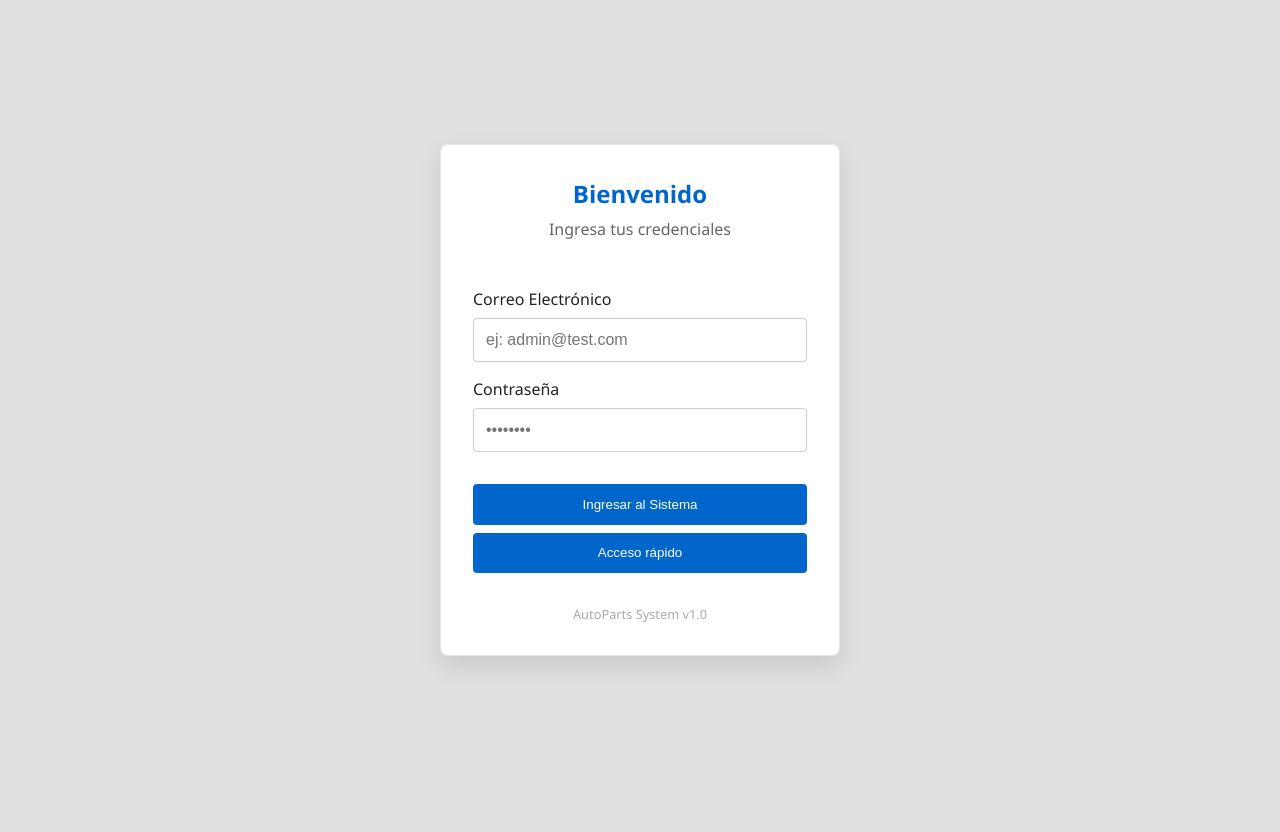
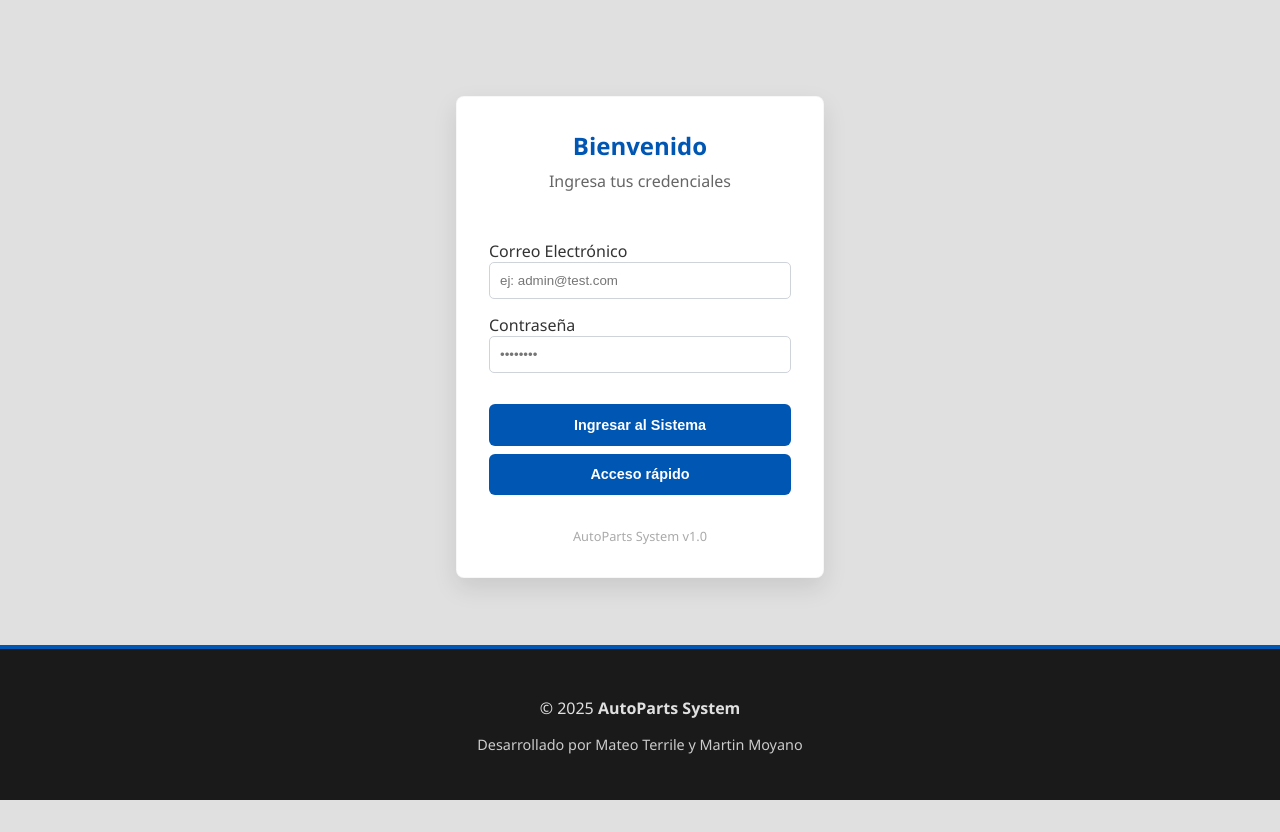
Before and after one commit to sozarg/autoparts-ordering-system, a Node server app: page /login in a window 1280 px wide. After the commit the page ends 800 px from the top, so only its background shows below. Run offline with Node 20, Linux system fonts and the light colour scheme.

Commit message:
Version final estetica

```diff
--- a/src/api/routes/view.routes.js
+++ b/src/api/routes/view.routes.js
@@ -5,6 +5,7 @@ import ProductModel from "../models/product.models.js";
 import UserModel from "../models/user.models.js";
 import { requireLogin } from "../middlewares/middlewares.js";
 import bcrypt from "bcryptjs";
+
 
 router.get("/login", (req, res) => {
     if (req.session.user) {
@@ -31,9 +32,7 @@ router.post("/login", async (req, res) => {
 
         req.session.user = { id: usuario.id, correo: usuario.correo };
         req.session.save((err) => {
-            if (err) {
-                return res.render("login", { error: "Error de sesión" });
-            }
+            if (err) return res.render("login", { error: "Error de sesión" });
             res.redirect("/");
         });
 
@@ -48,17 +47,21 @@ router.post("/logout", (req, res) => {
     });
 });
 
-router.get(["/", "/index"], requireLogin, async (req, res) => {
+
+router.get(["/", "/index"], async (req, res) => {
     try {
+
         const [rows] = await ProductModel.selectAllProductsAdmin();
         res.render("index", {
             usuario: req.session.user || null,
             productos: rows
         });
     } catch (error) {
+
         res.render("index", { usuario: req.session.user || null, productos: [] });
     }
 });
+
 
 router.get("/consultar", requireLogin, (req, res) => res.render("get"));
 router.get("/crear", requireLogin, (req, res) => res.render("create"));
--- a/src/public/css/client.css
+++ b/src/public/css/client.css
@@ -1,160 +1,233 @@
 :root {
-    --bg: #f5f5f5;
-    --card: #fff;
-    --text: #222;
-    --primary: #0066cc;
+    --primary: #0056b3;
+    --primary-hover: #004494;
+    --accent: #007bff;
+    --bg: #f0f2f5;
+    --card-bg: #ffffff;
+    --text-main: #333333;
+    --text-light: #666666;
     --danger: #dc3545;
-    --danger-hover: #bb2d3b;
-}
-
-body {
-    font-family: 'Segoe UI', Tahoma, Geneva, Verdana, sans-serif;
-    margin: 0;
-    background: var(--bg);
-    color: var(--text);
-    padding-bottom: 2rem;
+    --success: #28a745;
+    --warning: #ffc107;
 }
 
 body.dark {
     --bg: #121212;
-        --card: #1f1f1f;
-        --text: #f5f5f5;
+    --card-bg: #1f1f1f;
+    --text-main: #f5f5f5;
+    --text-light: #aaaaaa;
     --primary: #4da3ff;
+    --primary-hover: #7dc0ff;
+}
+
+html, body {
+    height: 100%;
+    margin: 0;
+    padding: 0;
+    box-sizing: border-box;
+}
+
+body {
+    font-family: 'Segoe UI', system-ui, -apple-system, sans-serif;
+    background-color: var(--bg);
+    color: var(--text-main);
+    display: flex;
+    flex-direction: column;
+    min-height: 100vh;
+    transition: background-color 0.3s, color 0.3s;
 }
 
 header {
-    padding: 1rem 2rem;
-    background: var(--card);
+    background-color: var(--card-bg);
+    padding: 0.8rem 2rem;
+    box-shadow: 0 2px 10px rgba(0,0,0,0.05);
+    border-top: 4px solid var(--primary);
     display: flex;
     justify-content: space-between;
     align-items: center;
-    box-shadow: 0 2px 5px rgba(0,0,0,0.1);
     position: sticky;
     top: 0;
     z-index: 1000;
 }
 
+.logo a {
+    color: var(--primary);
+    font-size: 1.5rem;
+    font-weight: 800;
+    text-decoration: none;
+    text-transform: uppercase;
+    letter-spacing: 1px;
+}
+
 header nav {
     display: flex;
+    gap: 20px;
     align-items: center;
-        gap: 1.5rem;
 }
 
-nav a {
+    header nav a {
         text-decoration: none;
-    color: var(--text);
-    font-weight: 500;
-    transition: color 0.2s ease;
+        color: var(--text-light);
+        font-weight: 600;
         font-size: 0.95rem;
+        transition: color 0.3s;
     }
 
-    nav a:hover {
+        header nav a:hover {
             color: var(--primary);
         }
 
-button {
-    padding: 0.5rem 1rem;
-    background: var(--primary);
-    color: #fff;
-    border: none;
-    border-radius: 4px;
-    cursor: pointer;
-    font-weight: 500;
-    transition: background 0.2s;
-}
-
-    button:hover {
-        filter: brightness(1.1);
-    }
-
-.btn-logout {
-    background-color: var(--danger);
-    padding: 0.4rem 0.8rem;
-    font-size: 0.9rem;
-}
-
-    .btn-logout:hover {
-        background-color: var(--danger-hover);
-    }
-
 main {
+    flex: 1;
     padding: 2rem;
     max-width: 1200px;
     margin: 0 auto;
+    width: 100%;
+    box-sizing: border-box;
 }
 
 .section-header {
     display: flex;
     justify-content: space-between;
     align-items: center;
-    margin-bottom: 1.5rem;
-    padding-bottom: 0.5rem;
-    border-bottom: 1px solid #ddd;
+    margin-bottom: 2rem;
+    padding-bottom: 10px;
+    border-bottom: 2px solid #e0e0e0;
+}
+
+    .section-header h1 {
+        color: var(--text-main);
+        font-size: 1.8rem;
     }
 
 .grid {
     display: grid;
-    grid-template-columns: repeat(auto-fill, minmax(220px, 1fr));
-    gap: 1.5rem;
+    grid-template-columns: repeat(auto-fill, minmax(250px, 1fr));
+    gap: 2rem;
 }
 
 .card {
-    background: var(--card);
-    border: 1px solid rgba(0,0,0,0.1);
-    border-radius: 8px;
+    background-color: var(--card-bg);
+    border-radius: 12px;
+    box-shadow: 0 4px 12px rgba(0,0,0,0.05);
     overflow: hidden;
-    transition: transform 0.2s, box-shadow 0.2s;
+    transition: transform 0.3s ease, box-shadow 0.3s ease;
     display: flex;
     flex-direction: column;
+    border: 1px solid rgba(0,0,0,0.03);
 }
 
     .card:hover {
-        transform: translateY(-3px);
-        box-shadow: 0 4px 8px rgba(0,0,0,0.15);
+        transform: translateY(-5px);
+        box-shadow: 0 10px 20px rgba(0,0,0,0.1);
     }
 
     .card img {
         width: 100%;
-    height: 160px;
+        height: 180px;
         object-fit: cover;
-    border-bottom: 1px solid #eee;
+        background-color: #f0f0f0;
     }
 
 .card-body {
-    padding: 1rem;
+    padding: 1.5rem;
     display: flex;
     flex-direction: column;
     flex-grow: 1;
-    justify-content: space-between;
 }
 
-.card h3 {
+.card h4 {
     margin: 0 0 0.5rem 0;
-    font-size: 1.1rem;
+    font-size: 1.2rem;
+    color: var(--text-main);
 }
 
-.cart-item, .ticket-item {
-    background: var(--card);
-    padding: 1rem;
-    border: 1px solid #ddd;
-    border-radius: 6px;
-    margin-bottom: 0.8rem;
-    display: flex;
-    justify-content: space-between;
-    align-items: center;
+.card .price {
+    font-size: 1.4rem;
+    font-weight: 700;
+    color: var(--primary);
+    margin-bottom: 1rem;
 }
 
-.qty, .controls, .pagination {
+.controls {
+    margin-top: auto;
     display: flex;
-    gap: 0.5rem;
-    align-items: center;
+    gap: 10px;
+    flex-wrap: wrap;
+}
+
+button, .btn-link, .btn-logout {
+    padding: 8px 16px;
+    border-radius: 6px;
+    border: none;
+    font-weight: 600;
+    cursor: pointer;
+    font-size: 0.9rem;
+    transition: all 0.2s;
+    text-decoration: none;
+    display: inline-block;
+    text-align: center;
+}
+
+button {
+    background-color: var(--primary);
+    color: white;
+}
+
+    button:hover {
+        background-color: var(--primary-hover);
+        box-shadow: 0 2px 5px rgba(0, 86, 179, 0.3);
+    }
+
+.btn-logout, .card button[onclick*="deleteProduct"] {
+    background-color: var(--danger);
+    color: white;
+}
+
+    .btn-logout:hover, .card button[onclick*="deleteProduct"]:hover {
+        background-color: #c82333;
+    }
+
+.controls a.btn-link {
+    background-color: var(--warning);
+    color: #333;
+}
+
+    .controls a.btn-link:hover {
+        background-color: #e0a800;
+    }
+
+.card button[onclick*="activateProduct"] {
+    background-color: var(--success);
+}
+
+.pagination {
+    display: flex;
+    gap: 10px;
+}
+
+    .pagination button:disabled {
+        background-color: #ccc;
+        cursor: not-allowed;
+        box-shadow: none;
+    }
+
+.main-footer {
+    background-color: #1a1a1a;
+    color: #e0e0e0;
+    text-align: center;
+    padding: 2rem 0;
+    margin-top: auto;
+    border-top: 4px solid var(--primary);
+    width: 100%;
 }
 
 .login-body {
-    height: 100vh;
     display: flex;
     justify-content: center;
-    align-items: center;
+    align-items: flex-start;
+    padding-top: 80px;
+    height: 100vh;
     background: #e0e0e0;
 }
 
@@ -167,34 +240,30 @@ main {
 .login-card {
     padding: 2rem;
     background: white;
+    border-radius: 8px;
     box-shadow: 0 10px 25px rgba(0,0,0,0.1);
 }
 
-
-.form-group {
-    margin-bottom: 1rem;
-    display: flex;
-    flex-direction: column;
+    .login-card h2 {
+        color: var(--text-main);
+        font-weight: 700;
     }
 
-.form-group label {
-    margin-bottom: 0.5rem;
-    font-weight: 500;
-    color: var(--text);
+input[type="text"], input[type="email"], input[type="password"], input[type="number"], select {
+    width: 100%;
+    padding: 10px;
+    margin-bottom: 15px;
+    border: 1px solid #ced4da;
+    border-radius: 5px;
+    box-sizing: border-box;
 }
 
-.form-group input {
-    padding: 0.75rem;
-    border: 1px solid #ccc;
-    border-radius: 4px;
-    font-size: 1rem;
-    transition: border-color 0.3s;
+input:focus {
+    outline: none;
+    border-color: var(--primary);
+    box-shadow: 0 0 0 3px rgba(0, 86, 179, 0.1);
 }
 
-    .form-group input:focus {
-                outline: none;
-                border-color: var(--primary);
-    }
 .ticket-container {
     max-width: 400px;
     margin: 0 auto;
--- a/src/public/detail.html
+++ b/src/public/detail.html
@@ -5,6 +5,7 @@
     <meta name="viewport" content="width=device-width, initial-scale=1.0">
     <title>Detalle de producto</title>
     <link rel="stylesheet" href="/css/client.css">
+    <link rel="icon" type="image/jpeg" href="/img/favicon.jpg">
 </head>
 <body>
     <header>
--- a/src/public/ticket.html
+++ b/src/public/ticket.html
@@ -43,6 +43,12 @@
         </div>
 
     </main>
+    <footer class="main-footer">
+        <div class="footer-content">
+            <p>&copy; 2025 <strong>AutoParts System</strong></p>
+            <p style="font-size: 0.9rem; color: #ccc;">Desarrollado por Mateo Terrile y Martin Moyano</p>
+        </div>
+    </footer>
 
     <script type="module" src="/js/client/ticket.js"></script>
 </body>
--- a/src/public/welcome.html
+++ b/src/public/welcome.html
@@ -5,6 +5,7 @@
     <meta name="viewport" content="width=device-width, initial-scale=1.0">
     <title>Bienvenida</title>
     <link rel="stylesheet" href="/css/client.css">
+    <link rel="icon" type="image/jpeg" href="/img/favicon.jpg">
 </head>
 <body>
     <header>
@@ -13,7 +14,7 @@
         </div>
         <div class="controls">
             <button id="btn-theme" type="button">Tema</button>
-            <a href="/login">Admin</a>
+            <a href="/login" class="btn-admin" >Admin</a>
         </div>
     </header>
     <main>
--- a/src/views/login.ejs
+++ b/src/views/login.ejs
@@ -39,6 +39,7 @@
             </div>
         </div>
     </main>
+    <%- include('partials/footer') %>
     <script>
     localStorage.removeItem("customerName");
     localStorage.removeItem("cart");
--- a/src/views/partials/footer.ejs
+++ b/src/views/partials/footer.ejs
@@ -1,5 +1,8 @@
-<footer>
-    <p>Auto Parts Ordering System - Admin</p>
+<footer class="main-footer">
+	<div class="footer-content">
+		<p>
+			&copy; 2025 <strong>AutoParts System</strong>
+		</p>
+		<p style="font-size: 0.9rem; color: #ccc;">Desarrollado por Mateo Terrile y Martin Moyano</p>
+	</div>
 </footer>
-</body>
-</html>
--- a/src/views/partials/head.ejs
+++ b/src/views/partials/head.ejs
@@ -4,6 +4,7 @@
     <meta charset="UTF-8">
     <meta name="viewport" content="width=device-width, initial-scale=1.0">
     <title>Admin Autopartes</title>
+    <link rel="icon" type="image/jpeg" href="/img/favicon.jpg">
     <link rel="stylesheet" href="/css/client.css">
 </head>
 <body>
```
Also changed, not shown: other parts of src/public/css/client.css (+29 -0 lines), src/public/cart.html (+7 -0 lines), src/public/css/styles.css (deleted, +0 -64 lines), src/public/products.html (+7 -0 lines), src/views/index.ejs (+40 -12 lines), src/public/img/favicon.jpg (added). Lines whose indentation alone changed are shown as unchanged.
